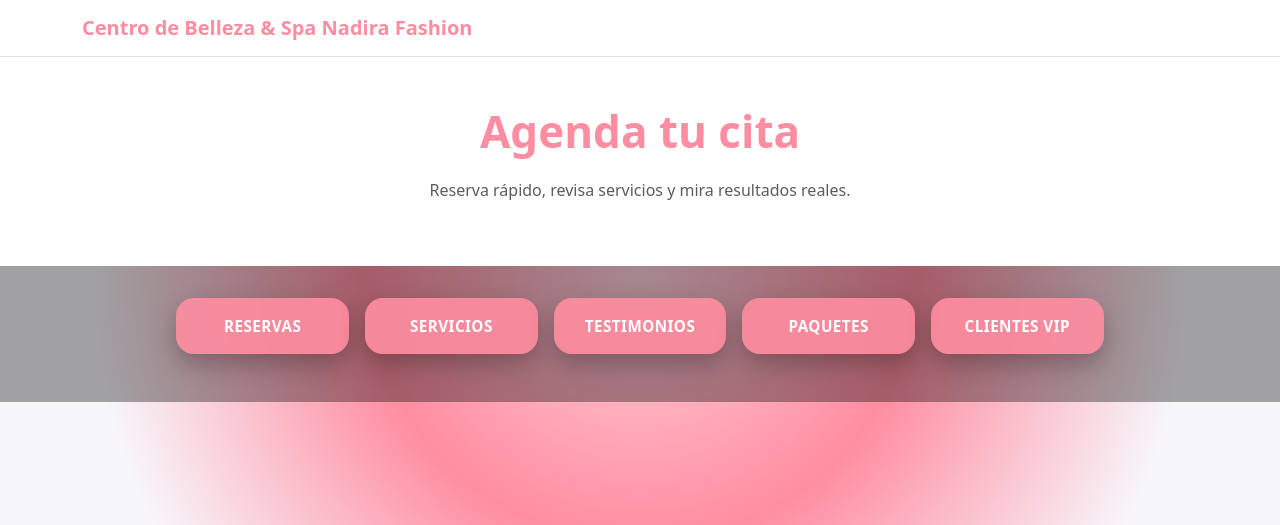
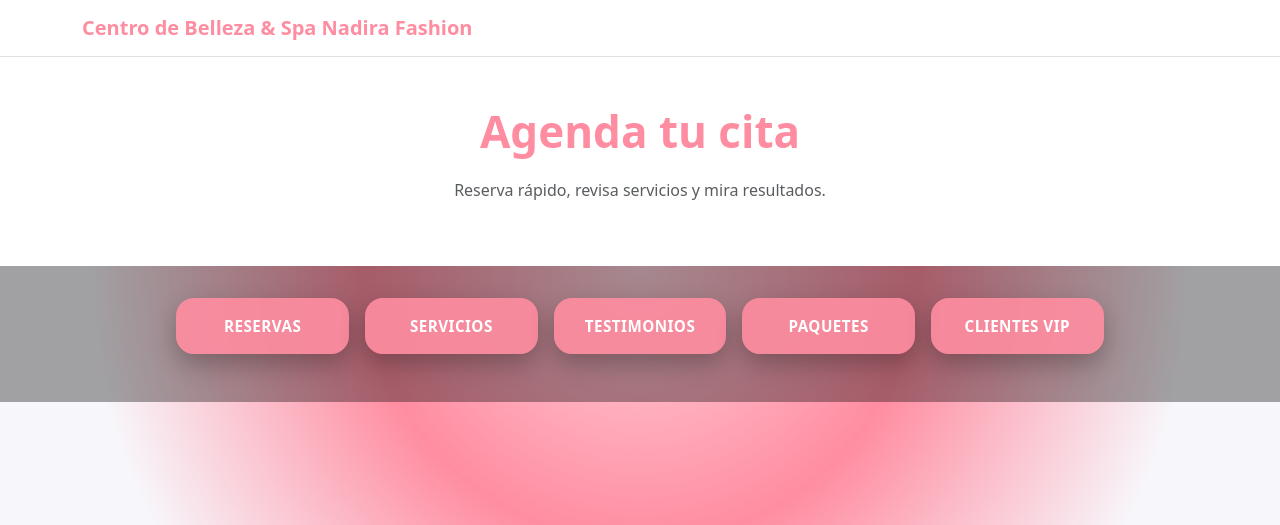
Before and after one commit to JoelkyVargas/salon-nadira, a Django app: page / in a window 1280 px wide. Shown: the top 525 px of the page. Run offline with Django 4.2, Linux system fonts and the light colour scheme; data that the repository does not hold is empty.

Commit message:
Servicios

```diff
--- a/citas/templates/citas/home.html
+++ b/citas/templates/citas/home.html
@@ -111,7 +111,7 @@
 <header class="hero text-center bg-white">
   <div class="container">
     <h1 class="page-title">Agenda tu cita</h1>
-    <p class="text-muted">Reserva rápido, revisa servicios y mira resultados reales.</p>
+    <p class="text-muted">Reserva rápido, revisa servicios y mira resultados.</p>
   </div>
 </header>
 
```
